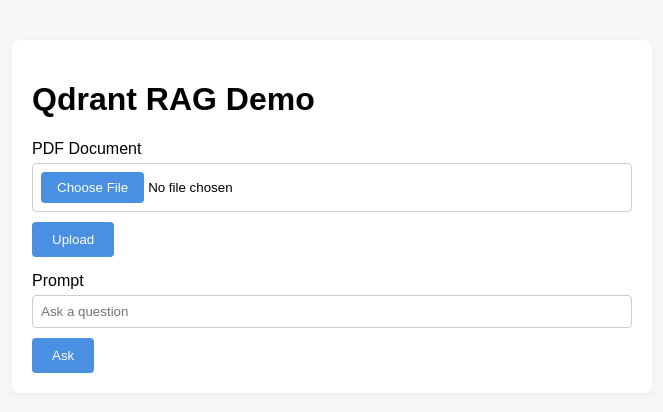
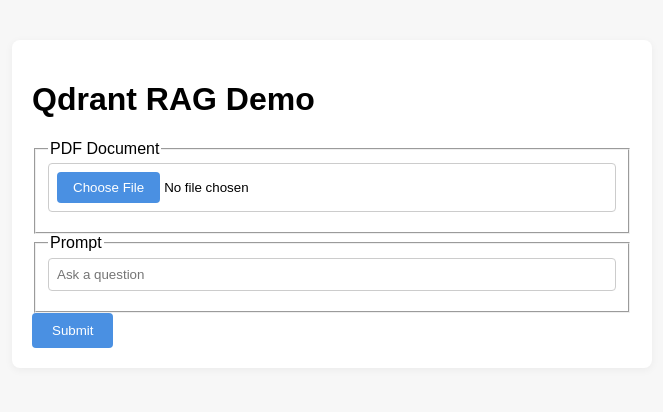
Before and after one commit to bennyhandball/Datenbanken, a Flask app: page / in a window 1280 px wide. Shown: the top 412 px of the page, without its empty margins (308-971 px from the left). Run offline with Flask 3, Linux system fonts and the light colour scheme.

Commit message:
Combine web forms into single interface

```diff
--- a/app.py
+++ b/app.py
@@ -26,9 +26,16 @@ def index():
     return render_template("index.html", answer=None, error=None, chat_history=chat_history)
 
 
-@app.route("/upload", methods=["POST"])
-def upload():
+@app.route("/interact", methods=["POST"])
+def interact():
     file = request.files.get("document")
+    query_text = request.form.get("query", "").strip()
+    user_response = request.form.get("response", "").strip()
+
+    answer = None
+    error = None
+    chat_history = session.get("chat_history", [])
+
     if file and file.filename:
         client = get_qdrant_client()
         filename = secure_filename(file.filename)
@@ -38,15 +45,7 @@ def upload():
             embeddings = embed_chunks(chunks)
             store_embeddings_in_qdrant(client, COLLECTION_NAME, chunks, embeddings)
         os.remove(tmp.name)
-    return redirect(url_for("index"))
 
-
-@app.route("/query", methods=["POST"])
-def query():
-    query_text = request.form.get("query", "")
-    answer = None
-    error = None
-    chat_history = session.get("chat_history", [])
     if query_text:
         client = get_qdrant_client()
         try:
@@ -57,15 +56,8 @@ def query():
             session["chat_history"] = chat_history
         except ValueError as e:
             error = str(e)
-    return render_template("index.html", answer=answer, error=error, chat_history=chat_history)
 
-
-@app.route("/respond", methods=["POST"])
-def respond():
-    user_response = request.form.get("response", "")
-    chat_history = session.get("chat_history", [])
-    answer = None
-    if user_response:
+    elif user_response:
         client = get_qdrant_client()
         retrieved = retrieve_similar_chunks(user_response, client, COLLECTION_NAME, top_k=5)
         history_text = "\n".join(
@@ -76,12 +68,8 @@ def respond():
         chat_history.append({"role": "user", "content": user_response})
         chat_history.append({"role": "assistant", "content": answer})
         session["chat_history"] = chat_history
-    return render_template(
-        "index.html",
-        answer=answer,
-        error=None,
-        chat_history=chat_history,
-    )
+
+    return render_template("index.html", answer=answer, error=error, chat_history=chat_history)
 
 
 if __name__ == "__main__":
--- a/templates/index.html
+++ b/templates/index.html
@@ -9,10 +9,25 @@
 <div class="container">
     <h1>Qdrant RAG Demo</h1>
     <div id="loading-container"><div id="loading-bar"></div></div>
-    <form method="post" action="{{ url_for('upload') }}" enctype="multipart/form-data" class="upload-form">
-        <label for="document">PDF Document</label>
-        <input type="file" name="document" id="document" accept="application/pdf">
-        <button type="submit">Upload</button>
+    <form method="post" action="{{ url_for('interact') }}" enctype="multipart/form-data" class="main-form">
+        <fieldset>
+            <legend>PDF Document</legend>
+            <input type="file" name="document" id="document" accept="application/pdf">
+        </fieldset>
+
+        <fieldset>
+            <legend>Prompt</legend>
+            <input type="text" name="query" id="query" placeholder="Ask a question">
+        </fieldset>
+
+        {% if chat_history %}
+        <fieldset>
+            <legend>Deine Antwort</legend>
+            <textarea name="response" id="response" rows="3" placeholder="Reply to the answer"></textarea>
+        </fieldset>
+        {% endif %}
+
+        <button type="submit">Submit</button>
     </form>
 
     {% if chat_history %}
@@ -24,12 +39,6 @@
         {% endfor %}
     </div>
     {% endif %}
-
-    <form method="post" action="{{ url_for('query') }}" class="query-form">
-        <label for="query">Prompt</label>
-        <input type="text" name="query" id="query" placeholder="Ask a question" required>
-        <button type="submit">Ask</button>
-    </form>
 
     {% if chat_history %}
     <div class="chat-history">
@@ -45,14 +54,6 @@
         <p>{{ error }}</p>
     </div>
     {% endif %}
-
-    {% if chat_history %}
-    <form method="post" action="{{ url_for('respond') }}" class="response-form">
-        <label for="response">Deine Antwort</label>
-        <textarea name="response" id="response" rows="3" placeholder="Reply to the answer" required></textarea>
-        <button type="submit">Send</button>
-    </form>
-    {% endif %}
 </div>
 <script src="{{ url_for('static', filename='script.js') }}"></script>
 </body>
```
Also changed, not shown: README.md.
